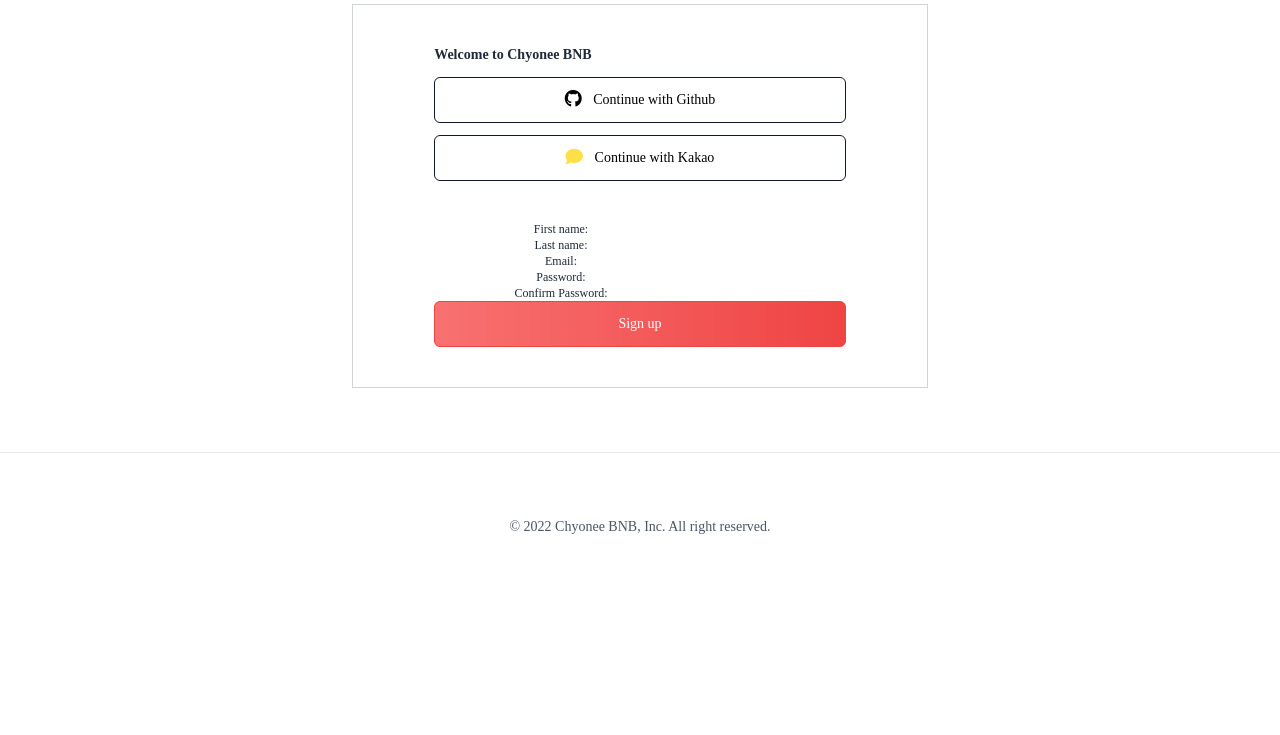
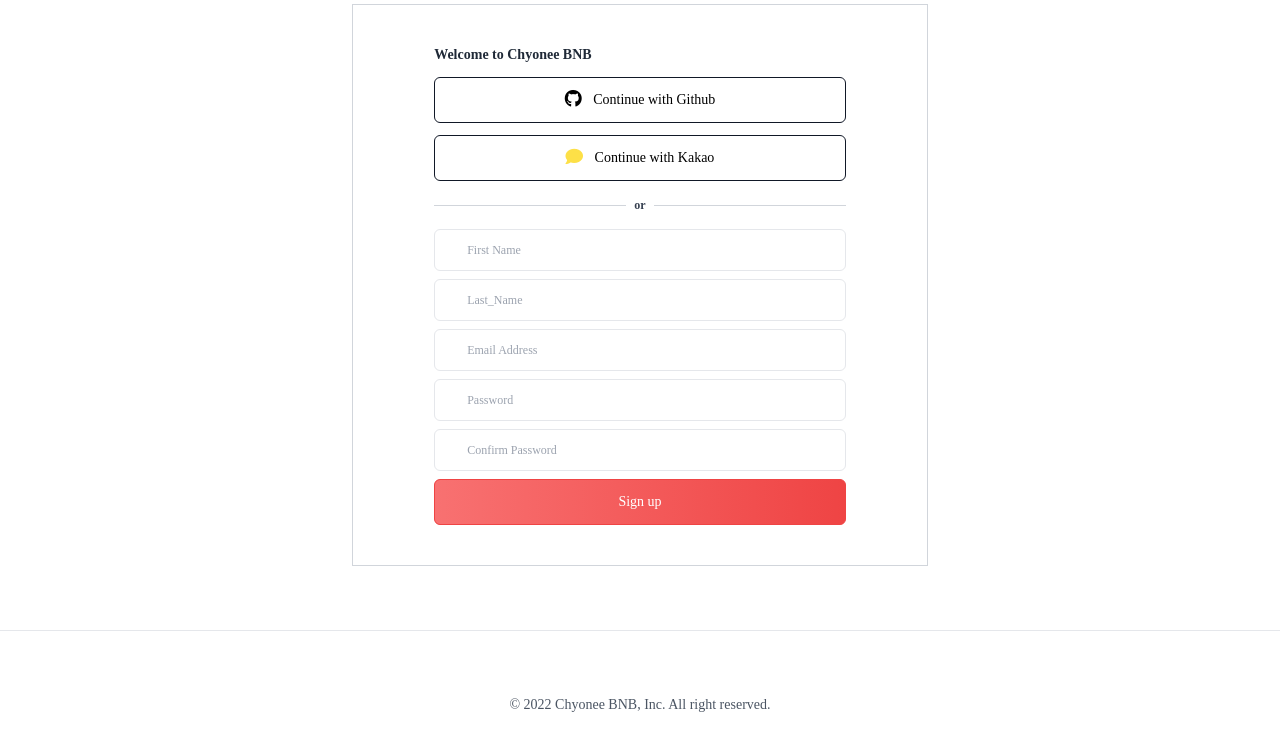
Before and after one commit to chyoni/airbnb-2022, a Django app: page /users/signup in a window 1280 px wide. Shown: the part 156-891 px from the top of the page. Before the commit the page ends 690 px from the top, so only its background shows below. Run offline with Django 4.2, Linux system fonts and the light colour scheme; some libraries are stand-ins or nearby versions.

Commit message:
#88 Design 8

```diff
--- a/assets/scss/styles.scss
+++ b/assets/scss/styles.scss
@@ -5,4 +5,12 @@
     @apply hover:bg-gray-100 py-2 px-2 rounded-full text-sm font-medium text-gray-800
 }
 
+.basic_input {
+    @apply w-full px-8 py-3 border rounded-md font-medium focus:outline-none focus:border-gray-700
+}
+
+.basic_button {
+    @apply w-full px-8 py-3 rounded-md text-center text-white text-sm font-medium transition-colors
+}
+
 @tailwind utilities;
--- a/rooms/models.py
+++ b/rooms/models.py
@@ -114,5 +114,4 @@ class Room(core_models.TimeStampedModel):
     def first_photo(self):
         # 이렇게 queryset array에서 첫번째거를 가져오고 싶다면 python 에서는 ,를 사용한다.
         (photo,) = self.photos.all()[:1]
-        print(photo)
         return photo.file.url
--- a/tailwind.config.js
+++ b/tailwind.config.js
@@ -5,6 +5,9 @@ module.exports = {
     extend: {
       fontFamily: {
         ayuthaya: ["Ayuthaya"],
+        roboto: ["Roboto", "sans-serif"],
+        opensans: ["Open Sans", "sans-serif"],
+        sanspro: ["Source Sans Pro", "sans-serif"],
       },
     },
   },
--- a/templates/base.html
+++ b/templates/base.html
@@ -23,7 +23,9 @@
         </a>
         {% block search-bar %}
           <form class="relative" method="get" action="{% url 'rooms:search' %}">
-            <i class="fa-solid fa-magnifying-glass absolute inset-0 mx-3 my-3 w-3"></i>
+            <div class="absolute inset-0 mx-3 my-3 w-8 h-full">
+              <i class="fa-solid fa-magnifying-glass text-center w-full"></i>
+            </div>
             <input class="focus:outline-none transition-colors focus:border-2 focus:border-red-200 w-96 hover:shadow-lg hover:transition-shadow
             border border-gray-300 px-12 py-2 shadow-md rounded-md font-medium text-sm text-gray-700 placeholder:text-gray-500" name="city" placeholder="Search for city" />
           </form>
--- a/templates/partials/social_login.html
+++ b/templates/partials/social_login.html
@@ -1,4 +1,4 @@
-<div class="w-full flex flex-col items-center space-y-3 mb-10">
+<div class="w-full flex flex-col items-center space-y-3 mb-4">
     <a class="w-10/12 px-8 py-3 border border-gray-900 bg-white rounded-md text-center text-black text-sm font-medium" href="{% url 'users:github-login' %}">
         <i class="fa-brands fa-github fa-lg text-black mr-2"></i>
         Continue with Github
@@ -8,3 +8,9 @@
         Continue with Kakao
     </a>
 </div>
+
+<div class="w-10/12 flex items-center space-x-2 mb-4">
+    <div class="h-px w-full bg-gray-300"></div>
+    <span class="font-semibold text-gray-700">or</span>
+    <div class="h-px w-full bg-gray-300"></div>
+</div>
--- a/templates/users/signup.html
+++ b/templates/users/signup.html
@@ -11,10 +11,14 @@
     </div>
     {% include 'partials/social_login.html' %}
 
-    <form class="w-full flex-col flex items-center" method="POST" action="{% url 'users:login' %}">
+    <form class="w-10/12 flex-col flex items-center" method="POST" action="{% url 'users:login' %}">
         {% csrf_token %}
-        {{form.as_p}}
-        <button class="w-10/12 px-8 py-3 border border-red-500 bg-red-500 bg-gradient-to-r from-red-400
+        <input type="text" placeholder="First Name" class="basic_input mb-2" name="first_name" />
+        <input type="text" placeholder="Last_Name" class="basic_input mb-2" name="last_name" />
+        <input type="email" placeholder="Email Address" class="basic_input mb-2" name="email" />
+        <input type="password" placeholder="Password" class="basic_input mb-2" name="password" />
+        <input type="password" placeholder="Confirm Password" class="basic_input mb-2" name="password1" />
+        <button class="w-full px-8 py-3 border border-red-500 bg-red-500 bg-gradient-to-r from-red-400
                 rounded-md text-center text-white text-sm font-medium hover:bg-gradient-to-l hover:bg-red-300 transition-colors">
                 Sign up
         </button>
```
Also changed, not shown: templates/users/login.html (+9 -3 lines), README.md, static/css/styles.css.
